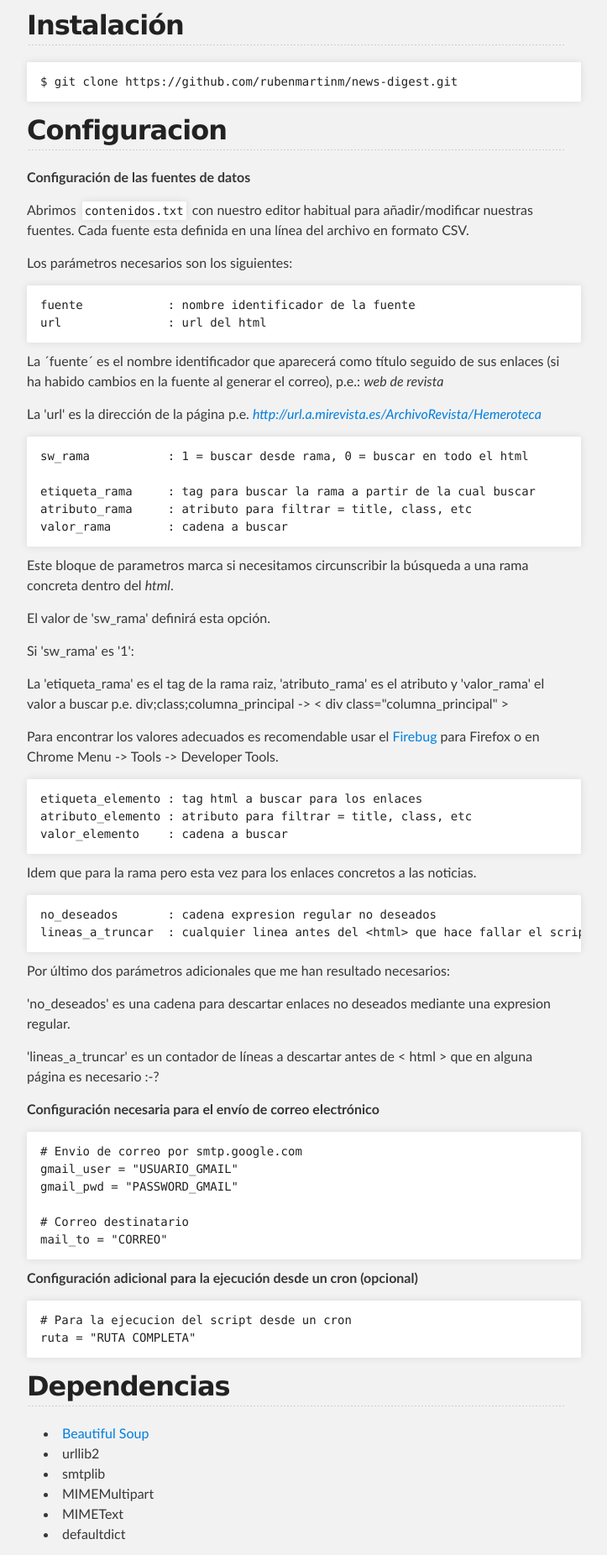
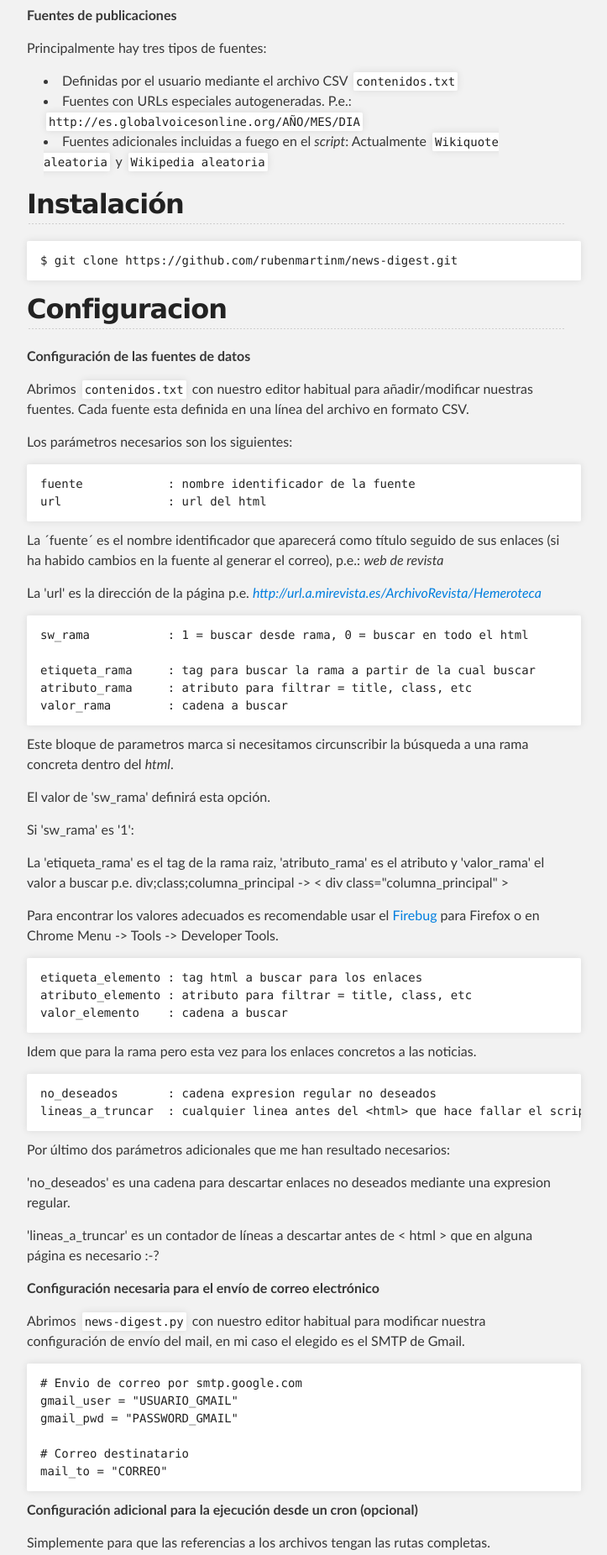
Before and after one commit to rubenmartinm/news-digest, a plain HTML site: page index.html in a window 1280 px wide. Shown: the part 1020-2872 px from the top of the page at 84% size, without its empty margins (288-1011 px from the left). Drawn offline with Linux system fonts and the light colour scheme.

```diff
--- a/index.html
+++ b/index.html
@@ -60,7 +60,18 @@
 </li>
 </ul><p>Si no encuentras nada que te guste siempre puedes empezar a usar <code>news-digest</code> ;-)</p>
 
-<h2>Instalación</h2>
+<p><strong>Fuentes de publicaciones</strong></p>
+
+<p>Principalmente hay tres tipos de fuentes:</p>
+
+<ul>
+<li>Definidas por el usuario mediante el archivo CSV <code>contenidos.txt</code>
+</li>
+<li>Fuentes con URLs especiales autogeneradas. P.e.: <code>http://es.globalvoicesonline.org/AÑO/MES/DIA</code>
+</li>
+<li>Fuentes adicionales incluidas a fuego en el <em>script</em>: Actualmente <code>Wikiquote aleatoria</code> y <code>Wikipedia aleatoria</code>
+</li>
+</ul><h2>Instalación</h2>
 
 <pre><code>$ git clone https://github.com/rubenmartinm/news-digest.git
 </code></pre>
@@ -117,6 +128,8 @@ lineas_a_truncar  : cualquier linea antes del &lt;html&gt; que hace fallar el sc
 
 <p><strong>Configuración necesaria para el envío de correo electrónico</strong></p>
 
+<p>Abrimos <code>news-digest.py</code> con nuestro editor habitual para modificar nuestra configuración de envío del mail, en mi caso el elegido es el SMTP de Gmail.</p>
+
 <pre><code># Envio de correo por smtp.google.com
 gmail_user = "USUARIO_GMAIL"
 gmail_pwd = "PASSWORD_GMAIL"
@@ -126,6 +139,8 @@ mail_to = "CORREO"
 </code></pre>
 
 <p><strong>Configuración adicional para la ejecución desde un cron (opcional)</strong></p>
+
+<p>Simplemente para que las referencias a los archivos tengan las rutas completas.</p>
 
 <pre><code># Para la ejecucion del script desde un cron
 ruta = "RUTA COMPLETA"
```
Also changed, not shown: params.json (+1 -1 lines).
